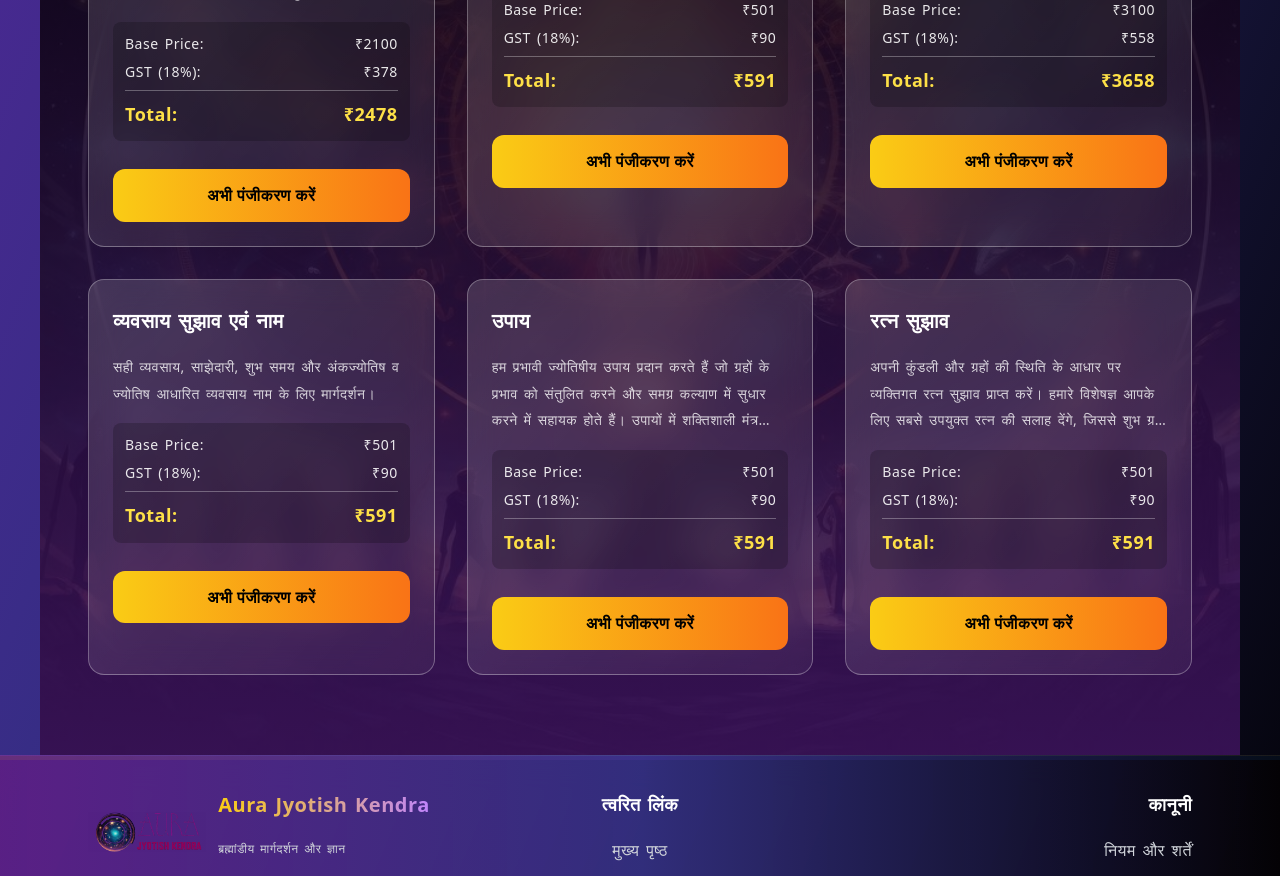
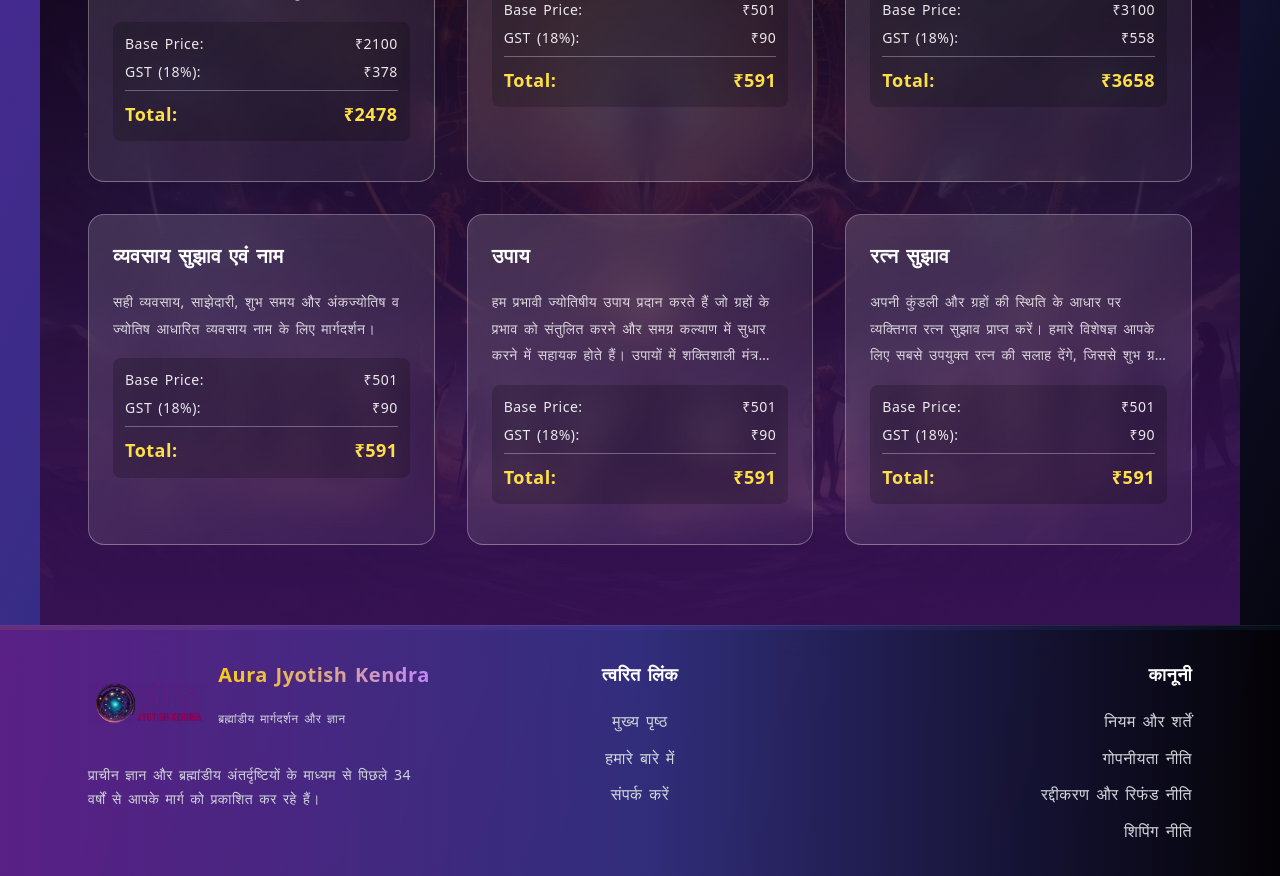
Before and after one commit to RiteshSinghSisodiya/astro_frontend, a React (Vite) app: page / in a window 1280 px wide. Shown: the part 2000-2876 px from the top of the page. Built offline with nearby package versions, Linux system fonts and the light colour scheme; no server answers.

Commit message:
button hide

```diff
--- a/src/pages/Landing.jsx
+++ b/src/pages/Landing.jsx
@@ -159,12 +159,7 @@ export default function Landing() {
                       </div>
                     </div>
                   </div>
-                  <button
-                    onClick={() => startBooking(svc)}
-                    className="w-full mt-2 md:mt-3 py-2 md:py-3 rounded-xl bg-gradient-to-r from-yellow-400 to-orange-500 text-black font-semibold hover:from-yellow-500 hover:to-orange-600 transition-all duration-300 ease-in-out hover:scale-105 hover:shadow-lg"
-                  >
-                    {t("register")}
-                  </button>
+
                 </div>
               );
             })}
```
